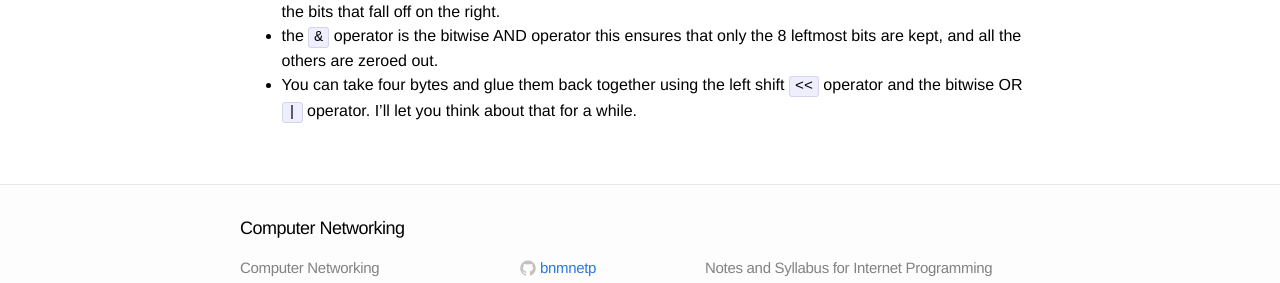
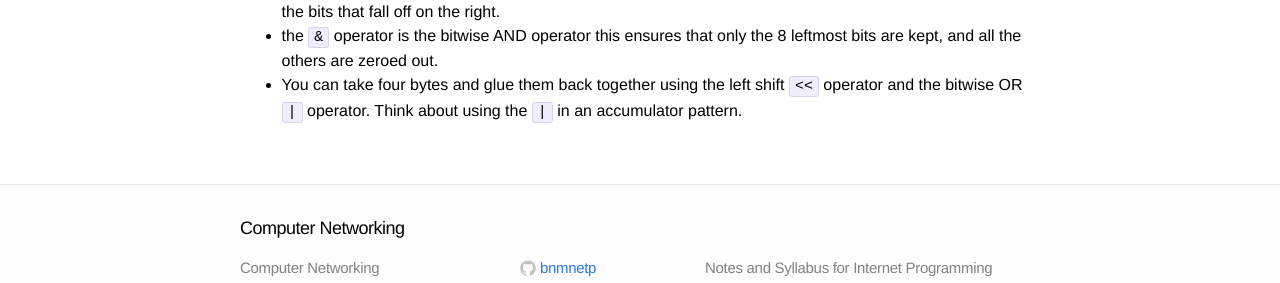
Before and after one commit to bnmnetp/CS341, a Jekyll site: the page built from _posts/2014-09-17-inclass.markdown, in a window 1280 px wide. Shown: the part 829-1112 px from the top of the page. Built offline with Jekyll 4.4.1, drawn with Linux system fonts in a browser that asks for light colours.

Commit message:
accumulator OR

```diff
--- a/_posts/2014-09-17-inclass.markdown
+++ b/_posts/2014-09-17-inclass.markdown
@@ -32,4 +32,4 @@ However:  Think about the fact that a 32 bit integer can hold a number up to 4,2
 
 * the ``&`` operator is the bitwise AND operator this ensures that only the 8 leftmost bits are kept, and all the others are zeroed out.
 
-* You can take four bytes and glue them back together using the left shift ``<<`` operator and the bitwise OR ``|`` operator.  I'll let you think about that for a while.
+* You can take four bytes and glue them back together using the left shift ``<<`` operator and the bitwise OR ``|`` operator.  Think about using the ``|`` in an accumulator pattern.
```
